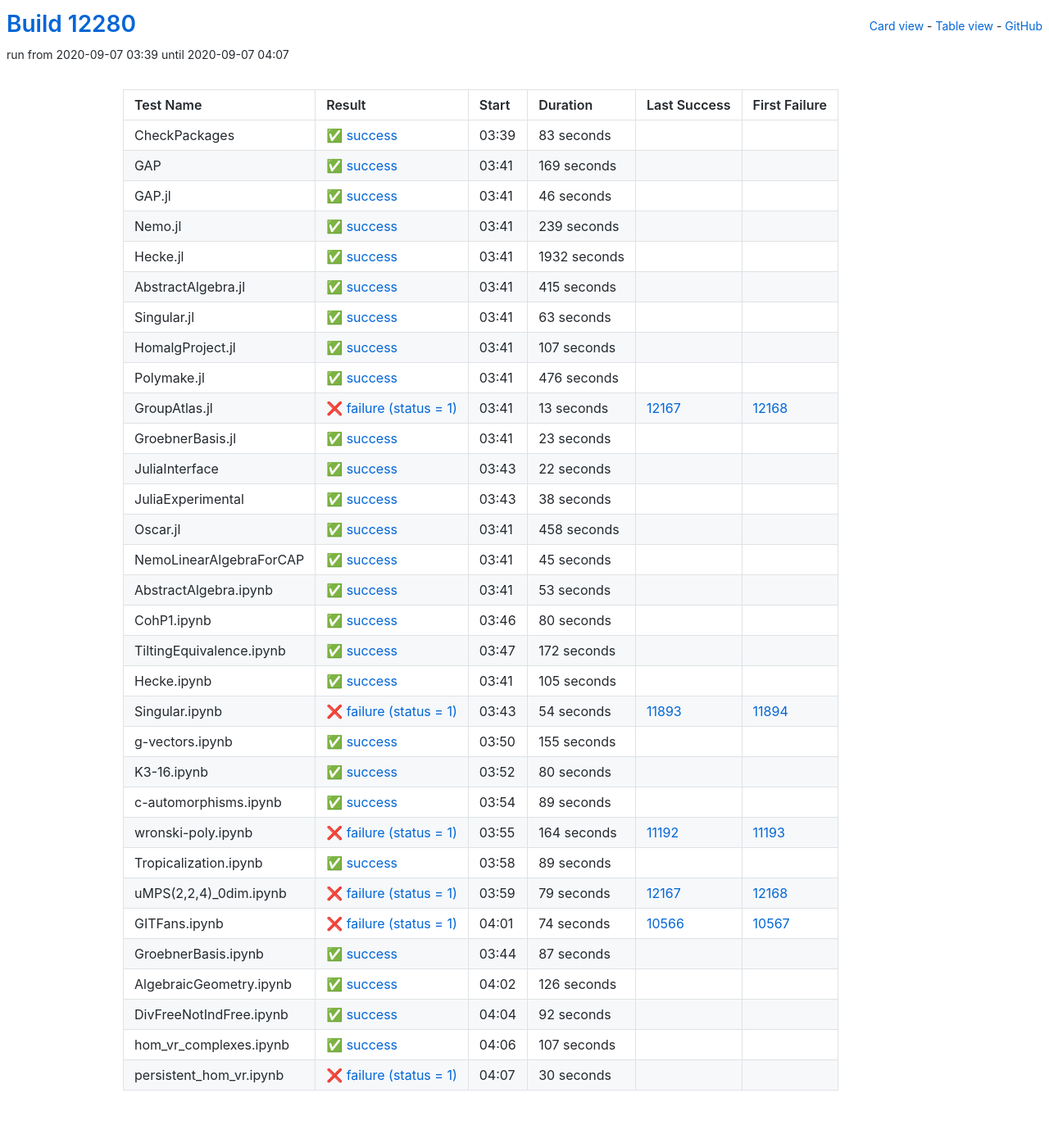
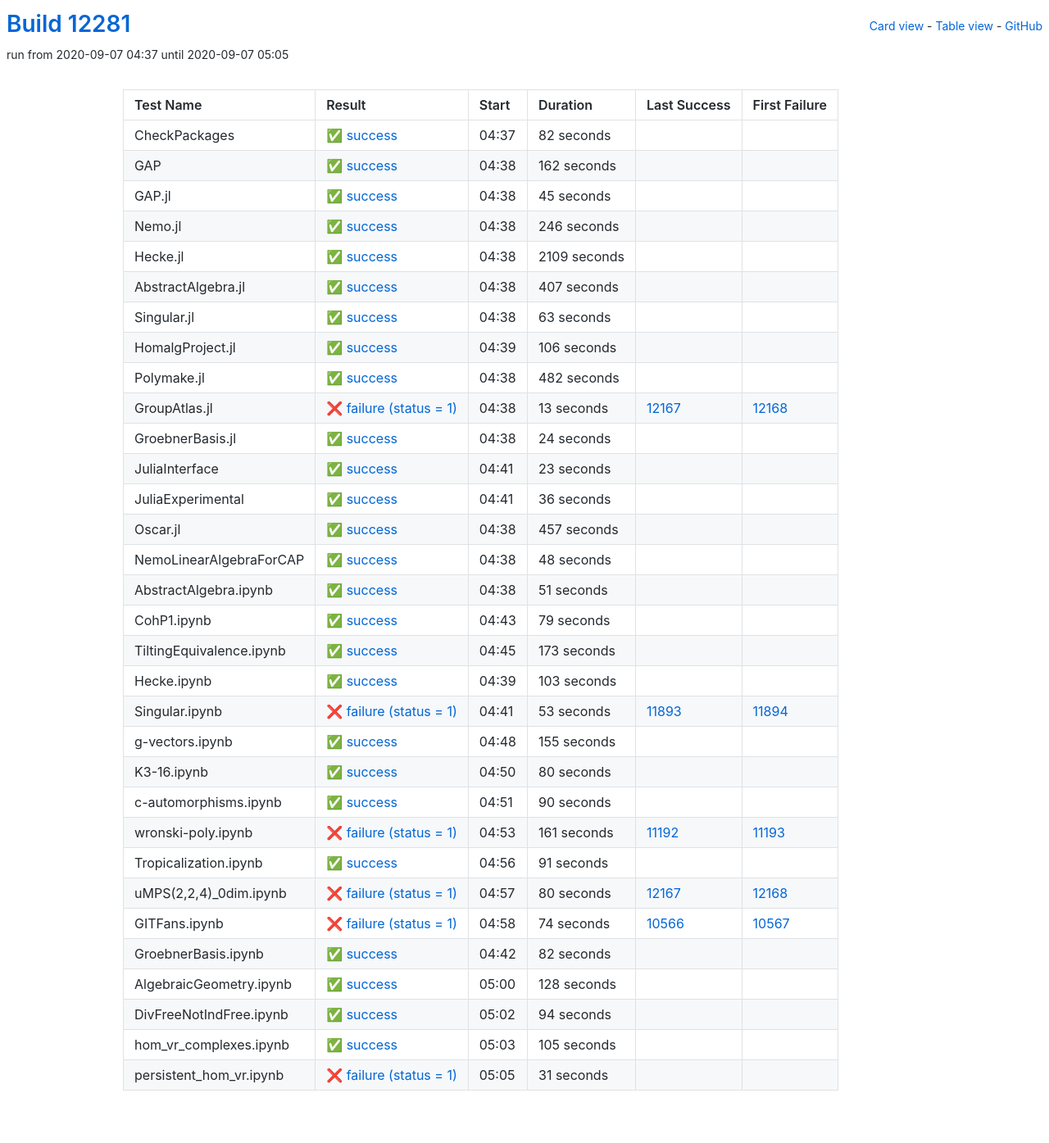
Before and after one commit to oscar-system/oscar-ci-status, a Jekyll site: the page built from table.html, in a window 1280 px wide. Shown: the whole page at 82% size. Built offline with Jekyll 4.4.1, drawn with Linux system fonts in a browser that asks for light colours.

Commit message:
Build #12281

```diff
--- a/_data/ci.yml
+++ b/_data/ci.yml
@@ -1,6 +1,6 @@
 ---
-build: 12280
-build_url: https://oscarci.mathematik.uni-kl.de/job/oscar/12280/
+build: 12281
+build_url: https://oscarci.mathematik.uni-kl.de/job/oscar/12281/
 job: oscar
 organization: oscar-system
 repo: oscar-ci-status
@@ -8,80 +8,80 @@
 tests:
 - name: CheckPackages
   id: checkpackages
-  log: https://oscarci.mathematik.uni-kl.de/job/oscar/12280/artifact/logs/build-12280/CheckPackages.log
-  start: 2020-09-07 03:39
+  log: https://oscarci.mathematik.uni-kl.de/job/oscar/12281/artifact/logs/build-12281/CheckPackages.log
+  start: 2020-09-07 04:37
   success: true
   exitcode: 0
   status: success
-  duration: 83
+  duration: 82
   last_success: false
   last_success_url:
   first_failure: false
   first_failure_url:
 - name: GAP
   id: gap
-  log: https://oscarci.mathematik.uni-kl.de/job/oscar/12280/artifact/logs/build-12280/GAP.log
-  start: 2020-09-07 03:41
+  log: https://oscarci.mathematik.uni-kl.de/job/oscar/12281/artifact/logs/build-12281/GAP.log
+  start: 2020-09-07 04:38
   success: true
   exitcode: 0
   status: success
-  duration: 169
+  duration: 162
   last_success: false
   last_success_url:
   first_failure: false
   first_failure_url:
 - name: GAP.jl
   id: gap-jl
-  log: https://oscarci.mathematik.uni-kl.de/job/oscar/12280/artifact/logs/build-12280/GAP.jl.log
-  start: 2020-09-07 03:41
+  log: https://oscarci.mathematik.uni-kl.de/job/oscar/12281/artifact/logs/build-12281/GAP.jl.log
+  start: 2020-09-07 04:38
   success: true
   exitcode: 0
   status: success
-  duration: 46
+  duration: 45
   last_success: false
   last_success_url:
   first_failure: false
   first_failure_url:
 - name: Nemo.jl
   id: nemo-jl
-  log: https://oscarci.mathematik.uni-kl.de/job/oscar/12280/artifact/logs/build-12280/Nemo.jl.log
-  start: 2020-09-07 03:41
+  log: https://oscarci.mathematik.uni-kl.de/job/oscar/12281/artifact/logs/build-12281/Nemo.jl.log
+  start: 2020-09-07 04:38
   success: true
   exitcode: 0
   status: success
-  duration: 239
+  duration: 246
   last_success: false
   last_success_url:
   first_failure: false
   first_failure_url:
 - name: Hecke.jl
   id: hecke-jl
-  log: https://oscarci.mathematik.uni-kl.de/job/oscar/12280/artifact/logs/build-12280/Hecke.jl.log
-  start: 2020-09-07 03:41
+  log: https://oscarci.mathematik.uni-kl.de/job/oscar/12281/artifact/logs/build-12281/Hecke.jl.log
+  start: 2020-09-07 04:38
   success: true
   exitcode: 0
   status: success
-  duration: 1932
+  duration: 2109
   last_success: false
   last_success_url:
   first_failure: false
   first_failure_url:
 - name: AbstractAlgebra.jl
   id: abstractalgebra-jl
-  log: https://oscarci.mathematik.uni-kl.de/job/oscar/12280/artifact/logs/build-12280/AbstractAlgebra.jl.log
-  start: 2020-09-07 03:41
+  log: https://oscarci.mathematik.uni-kl.de/job/oscar/12281/artifact/logs/build-12281/AbstractAlgebra.jl.log
+  start: 2020-09-07 04:38
   success: true
   exitcode: 0
   status: success
-  duration: 415
+  duration: 407
   last_success: false
   last_success_url:
   first_failure: false
   first_failure_url:
 - name: Singular.jl
   id: singular-jl
-  log: https://oscarci.mathematik.uni-kl.de/job/oscar/12280/artifact/logs/build-12280/Singular.jl.log
-  start: 2020-09-07 03:41
+  log: https://oscarci.mathematik.uni-kl.de/job/oscar/12281/artifact/logs/build-12281/Singular.jl.log
+  start: 2020-09-07 04:38
   success: true
   exitcode: 0
   status: success
@@ -92,32 +92,32 @@
   first_failure_url:
 - name: HomalgProject.jl
   id: homalgproject-jl
-  log: https://oscarci.mathematik.uni-kl.de/job/oscar/12280/artifact/logs/build-12280/HomalgProject.jl.log
-  start: 2020-09-07 03:41
+  log: https://oscarci.mathematik.uni-kl.de/job/oscar/12281/artifact/logs/build-12281/HomalgProject.jl.log
+  start: 2020-09-07 04:39
   success: true
   exitcode: 0
   status: success
-  duration: 107
+  duration: 106
   last_success: false
   last_success_url:
   first_failure: false
   first_failure_url:
 - name: Polymake.jl
   id: polymake-jl
-  log: https://oscarci.mathematik.uni-kl.de/job/oscar/12280/artifact/logs/build-12280/Polymake.jl.log
-  start: 2020-09-07 03:41
+  log: https://oscarci.mathematik.uni-kl.de/job/oscar/12281/artifact/logs/build-12281/Polymake.jl.log
+  start: 2020-09-07 04:38
   success: true
   exitcode: 0
   status: success
-  duration: 476
+  duration: 482
   last_success: false
   last_success_url:
   first_failure: false
   first_failure_url:
 - name: GroupAtlas.jl
   id: groupatlas-jl
-  log: https://oscarci.mathematik.uni-kl.de/job/oscar/12280/artifact/logs/build-12280/GroupAtlas.jl.log
-  start: 2020-09-07 03:41
+  log: https://oscarci.mathematik.uni-kl.de/job/oscar/12281/artifact/logs/build-12281/GroupAtlas.jl.log
+  start: 2020-09-07 04:38
   success: false
   exitcode: 1
   status: failure
@@ -128,8 +128,20 @@
   first_failure_url: https://oscarci.mathematik.uni-kl.de/job/oscar/12168/
 - name: GroebnerBasis.jl
   id: groebnerbasis-jl
-  log: https://oscarci.mathematik.uni-kl.de/job/oscar/12280/artifact/logs/build-12280/GroebnerBasis.jl.log
-  start: 2020-09-07 03:41
+  log: https://oscarci.mathematik.uni-kl.de/job/oscar/12281/artifact/logs/build-12281/GroebnerBasis.jl.log
+  start: 2020-09-07 04:38
+  success: true
+  exitcode: 0
+  status: success
+  duration: 24
+  last_success: false
+  last_success_url:
+  first_failure: false
+  first_failure_url:
+- name: JuliaInterface
+  id: juliainterface
+  log: https://oscarci.mathematik.uni-kl.de/job/oscar/12281/artifact/logs/build-12281/JuliaInterface.log
+  start: 2020-09-07 04:41
   success: true
   exitcode: 0
   status: success
@@ -138,118 +150,106 @@
   last_success_url:
   first_failure: false
   first_failure_url:
-- name: JuliaInterface
-  id: juliainterface
-  log: https://oscarci.mathematik.uni-kl.de/job/oscar/12280/artifact/logs/build-12280/JuliaInterface.log
-  start: 2020-09-07 03:43
+- name: JuliaExperimental
+  id: juliaexperimental
+  log: https://oscarci.mathematik.uni-kl.de/job/oscar/12281/artifact/logs/build-12281/JuliaExperimental.log
+  start: 2020-09-07 04:41
   success: true
   exitcode: 0
   status: success
-  duration: 22
-  last_success: false
-  last_success_url:
-  first_failure: false
-  first_failure_url:
-- name: JuliaExperimental
-  id: juliaexperimental
-  log: https://oscarci.mathematik.uni-kl.de/job/oscar/12280/artifact/logs/build-12280/JuliaExperimental.log
-  start: 2020-09-07 03:43
-  success: true
-  exitcode: 0
-  status: success
-  duration: 38
+  duration: 36
   last_success: false
   last_success_url:
   first_failure: false
   first_failure_url:
 - name: Oscar.jl
   id: oscar-jl
-  log: https://oscarci.mathematik.uni-kl.de/job/oscar/12280/artifact/logs/build-12280/Oscar.jl.log
-  start: 2020-09-07 03:41
+  log: https://oscarci.mathematik.uni-kl.de/job/oscar/12281/artifact/logs/build-12281/Oscar.jl.log
+  start: 2020-09-07 04:38
   success: true
   exitcode: 0
   status: success
-  duration: 458
+  duration: 457
   last_success: false
   last_success_url:
   first_failure: false
   first_failure_url:
 - name: NemoLinearAlgebraForCAP
   id: nemolinearalgebraforcap
-  log: https://oscarci.mathematik.uni-kl.de/job/oscar/12280/artifact/logs/build-12280/NemoLinearAlgebraForCAP.log
-  start: 2020-09-07 03:41
+  log: https://oscarci.mathematik.uni-kl.de/job/oscar/12281/artifact/logs/build-12281/NemoLinearAlgebraForCAP.log
+  start: 2020-09-07 04:38
   success: true
   exitcode: 0
   status: success
-  duration: 45
+  duration: 48
   last_success: false
   last_success_url:
   first_failure: false
   first_failure_url:
 - name: AbstractAlgebra.ipynb
   id: abstractalgebra-ipynb
-  log: https://oscarci.mathematik.uni-kl.de/job/oscar/12280/artifact/logs/build-12280/AbstractAlgebra.ipynb.log
-  start: 2020-09-07 03:41
+  log: https://oscarci.mathematik.uni-kl.de/job/oscar/12281/artifact/logs/build-12281/AbstractAlgebra.ipynb.log
+  start: 2020-09-07 04:38
   success: true
   exitcode: 0
   status: success
-  duration: 53
+  duration: 51
   last_success: false
   last_success_url:
   first_failure: false
   first_failure_url:
 - name: CohP1.ipynb
   id: cohp1-ipynb
-  log: https://oscarci.mathematik.uni-kl.de/job/oscar/12280/artifact/logs/build-12280/CohP1.ipynb.log
-  start: 2020-09-07 03:46
+  log: https://oscarci.mathematik.uni-kl.de/job/oscar/12281/artifact/logs/build-12281/CohP1.ipynb.log
+  start: 2020-09-07 04:43
   success: true
   exitcode: 0
   status: success
-  duration: 80
+  duration: 79
   last_success: false
   last_success_url:
   first_failure: false
   first_failure_url:
 - name: TiltingEquivalence.ipynb
   id: tiltingequivalence-ipynb
-  log: https://oscarci.mathematik.uni-kl.de/job/oscar/12280/artifact/logs/build-12280/TiltingEquivalence.ipynb.log
-  start: 2020-09-07 03:47
+  log: https://oscarci.mathematik.uni-kl.de/job/oscar/12281/artifact/logs/build-12281/TiltingEquivalence.ipynb.log
+  start: 2020-09-07 04:45
   success: true
   exitcode: 0
   status: success
-  duration: 172
+  duration: 173
   last_success: false
   last_success_url:
   first_failure: false
   first_failure_url:
 - name: Hecke.ipynb
   id: hecke-ipynb
-  log: https://oscarci.mathematik.uni-kl.de/job/oscar/12280/artifact/logs/build-12280/Hecke.ipynb.log
-  start: 2020-09-07 03:41
+  log: https://oscarci.mathematik.uni-kl.de/job/oscar/12281/artifact/logs/build-12281/Hecke.ipynb.log
+  start: 2020-09-07 04:39
   success: true
   exitcode: 0
   status: success
-  duration: 105
+  duration: 103
   last_success: false
   last_success_url:
   first_failure: false
   first_failure_url:
 - name: Singular.ipynb
   id: singular-ipynb
-  log: https://oscarci.mathematik.uni-kl.de/job/oscar/12280/artifact/logs/build-12280/Singular.ipynb.log
-  start: 2020-09-07 03:43
+  log: https://oscarci.mathematik.uni-kl.de/job/oscar/12281/artifact/logs/build-12281/Singular.ipynb.log
+  start: 2020-09-07 04:41
   success: false
   exitcode: 1
   status: failure
-  duration: 54
+  duration: 53
   last_success: 11893
   last_success_url: https://oscarci.mathematik.uni-kl.de/job/oscar/11893/
   first_failure: 11894
   first_failure_url: https://oscarci.mathematik.uni-kl.de/job/oscar/11894/
 - name: g-vectors.ipynb
   id: g-vectors-ipynb
-  log: https://oscarci.mathematik.uni-kl.de/job/oscar/12280/artifact/logs/build-12280/g-vectors.ipynb.log
-  start: 2020-09-07 03:50
+  log: https://oscarci.mathematik.uni-kl.de/job/oscar/12281/artifact/logs/build-12281/g-vectors.ipynb.log
+  start: 2020-09-07 04:48
   success: true
   exitcode: 0
   status: success
@@ -260,8 +260,8 @@
   first_failure_url:
 - name: K3-16.ipynb
   id: k3-16-ipynb
-  log: https://oscarci.mathematik.uni-kl.de/job/oscar/12280/artifact/logs/build-12280/K3-16.ipynb.log
-  start: 2020-09-07 03:52
+  log: https://oscarci.mathematik.uni-kl.de/job/oscar/12281/artifact/logs/build-12281/K3-16.ipynb.log
+  start: 2020-09-07 04:50
   success: true
   exitcode: 0
   status: success
@@ -272,56 +272,56 @@
   first_failure_url:
 - name: c-automorphisms.ipynb
   id: c-automorphisms-ipynb
-  log: https://oscarci.mathematik.uni-kl.de/job/oscar/12280/artifact/logs/build-12280/c-automorphisms.ipynb.log
-  start: 2020-09-07 03:54
+  log: https://oscarci.mathematik.uni-kl.de/job/oscar/12281/artifact/logs/build-12281/c-automorphisms.ipynb.log
+  start: 2020-09-07 04:51
   success: true
   exitcode: 0
   status: success
-  duration: 89
+  duration: 90
   last_success: false
   last_success_url:
   first_failure: false
   first_failure_url:
 - name: wronski-poly.ipynb
   id: wronski-poly-ipynb
-  log: https://oscarci.mathematik.uni-kl.de/job/oscar/12280/artifact/logs/build-12280/wronski-poly.ipynb.log
-  start: 2020-09-07 03:55
+  log: https://oscarci.mathematik.uni-kl.de/job/oscar/12281/artifact/logs/build-12281/wronski-poly.ipynb.log
+  start: 2020-09-07 04:53
   success: false
   exitcode: 1
   status: failure
-  duration: 164
+  duration: 161
   last_success: 11192
   last_success_url: https://oscarci.mathematik.uni-kl.de/job/oscar/11192/
   first_failure: 11193
   first_failure_url: https://oscarci.mathematik.uni-kl.de/job/oscar/11193/
 - name: Tropicalization.ipynb
   id: tropicalization-ipynb
-  log: https://oscarci.mathematik.uni-kl.de/job/oscar/12280/artifact/logs/build-12280/Tropicalization.ipynb.log
-  start: 2020-09-07 03:58
+  log: https://oscarci.mathematik.uni-kl.de/job/oscar/12281/artifact/logs/build-12281/Tropicalization.ipynb.log
+  start: 2020-09-07 04:56
   success: true
   exitcode: 0
   status: success
-  duration: 89
+  duration: 91
   last_success: false
   last_success_url:
   first_failure: false
   first_failure_url:
 - name: uMPS(2,2,4)_0dim.ipynb
   id: umps-2-2-4-0dim-ipynb
-  log: https://oscarci.mathematik.uni-kl.de/job/oscar/12280/artifact/logs/build-12280/uMPS-2-2-4-_0dim.ipynb.log
-  start: 2020-09-07 03:59
+  log: https://oscarci.mathematik.uni-kl.de/job/oscar/12281/artifact/logs/build-12281/uMPS-2-2-4-_0dim.ipynb.log
+  start: 2020-09-07 04:57
   success: false
   exitcode: 1
   status: failure
-  duration: 79
+  duration: 80
   last_success: 12167
   last_success_url: https://oscarci.mathematik.uni-kl.de/job/oscar/12167/
   first_failure: 12168
   first_failure_url: https://oscarci.mathematik.uni-kl.de/job/oscar/12168/
 - name: GITFans.ipynb
   id: gitfans-ipynb
-  log: https://oscarci.mathematik.uni-kl.de/job/oscar/12280/artifact/logs/build-12280/GITFans.ipynb.log
-  start: 2020-09-07 04:01
+  log: https://oscarci.mathematik.uni-kl.de/job/oscar/12281/artifact/logs/build-12281/GITFans.ipynb.log
+  start: 2020-09-07 04:58
   success: false
   exitcode: 1
   status: failure
@@ -332,60 +332,60 @@
   first_failure_url: https://oscarci.mathematik.uni-kl.de/job/oscar/10567/
 - name: GroebnerBasis.ipynb
   id: groebnerbasis-ipynb
-  log: https://oscarci.mathematik.uni-kl.de/job/oscar/12280/artifact/logs/build-12280/GroebnerBasis.ipynb.log
-  start: 2020-09-07 03:44
+  log: https://oscarci.mathematik.uni-kl.de/job/oscar/12281/artifact/logs/build-12281/GroebnerBasis.ipynb.log
+  start: 2020-09-07 04:42
   success: true
   exitcode: 0
   status: success
-  duration: 87
+  duration: 82
   last_success: false
   last_success_url:
   first_failure: false
   first_failure_url:
 - name: AlgebraicGeometry.ipynb
   id: algebraicgeometry-ipynb
-  log: https://oscarci.mathematik.uni-kl.de/job/oscar/12280/artifact/logs/build-12280/AlgebraicGeometry.ipynb.log
-  start: 2020-09-07 04:02
+  log: https://oscarci.mathematik.uni-kl.de/job/oscar/12281/artifact/logs/build-12281/AlgebraicGeometry.ipynb.log
+  start: 2020-09-07 05:00
   success: true
   exitcode: 0
   status: success
-  duration: 126
+  duration: 128
   last_success: false
   last_success_url:
   first_failure: false
   first_failure_url:
 - name: DivFreeNotIndFree.ipynb
   id: divfreenotindfree-ipynb
-  log: https://oscarci.mathematik.uni-kl.de/job/oscar/12280/artifact/logs/build-12280/DivFreeNotIndFree.ipynb.log
-  start: 2020-09-07 04:04
+  log: https://oscarci.mathematik.uni-kl.de/job/oscar/12281/artifact/logs/build-12281/DivFreeNotIndFree.ipynb.log
+  start: 2020-09-07 05:02
   success: true
   exitcode: 0
   status: success
-  duration: 92
+  duration: 94
   last_success: false
   last_success_url:
   first_failure: false
   first_failure_url:
 - name: hom_vr_complexes.ipynb
   id: hom-vr-complexes-ipynb
-  log: https://oscarci.mathematik.uni-kl.de/job/oscar/12280/artifact/logs/build-12280/hom_vr_complexes.ipynb.log
-  start: 2020-09-07 04:06
+  log: https://oscarci.mathematik.uni-kl.de/job/oscar/12281/artifact/logs/build-12281/hom_vr_complexes.ipynb.log
+  start: 2020-09-07 05:03
   success: true
   exitcode: 0
   status: success
-  duration: 107
+  duration: 105
   last_success: false
   last_success_url:
   first_failure: false
   first_failure_url:
 - name: persistent_hom_vr.ipynb
   id: persistent-hom-vr-ipynb
-  log: https://oscarci.mathematik.uni-kl.de/job/oscar/12280/artifact/logs/build-12280/persistent_hom_vr.ipynb.log
-  start: 2020-09-07 04:07
+  log: https://oscarci.mathematik.uni-kl.de/job/oscar/12281/artifact/logs/build-12281/persistent_hom_vr.ipynb.log
+  start: 2020-09-07 05:05
   success: false
   exitcode: 1
   status: failure
-  duration: 30
+  duration: 31
   last_success: false
   last_success_url:
   first_failure: false
```
Also changed, not shown: README.md.
